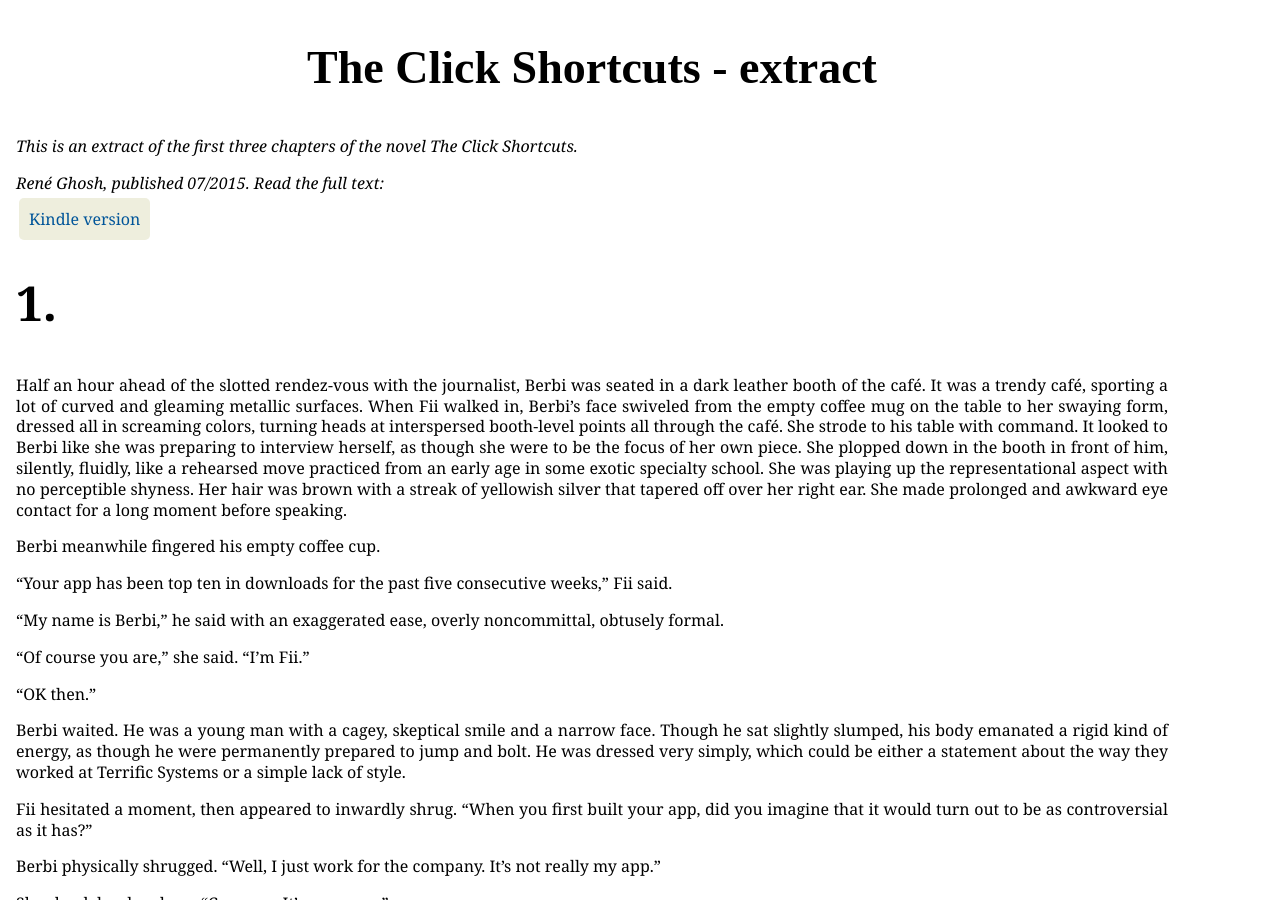
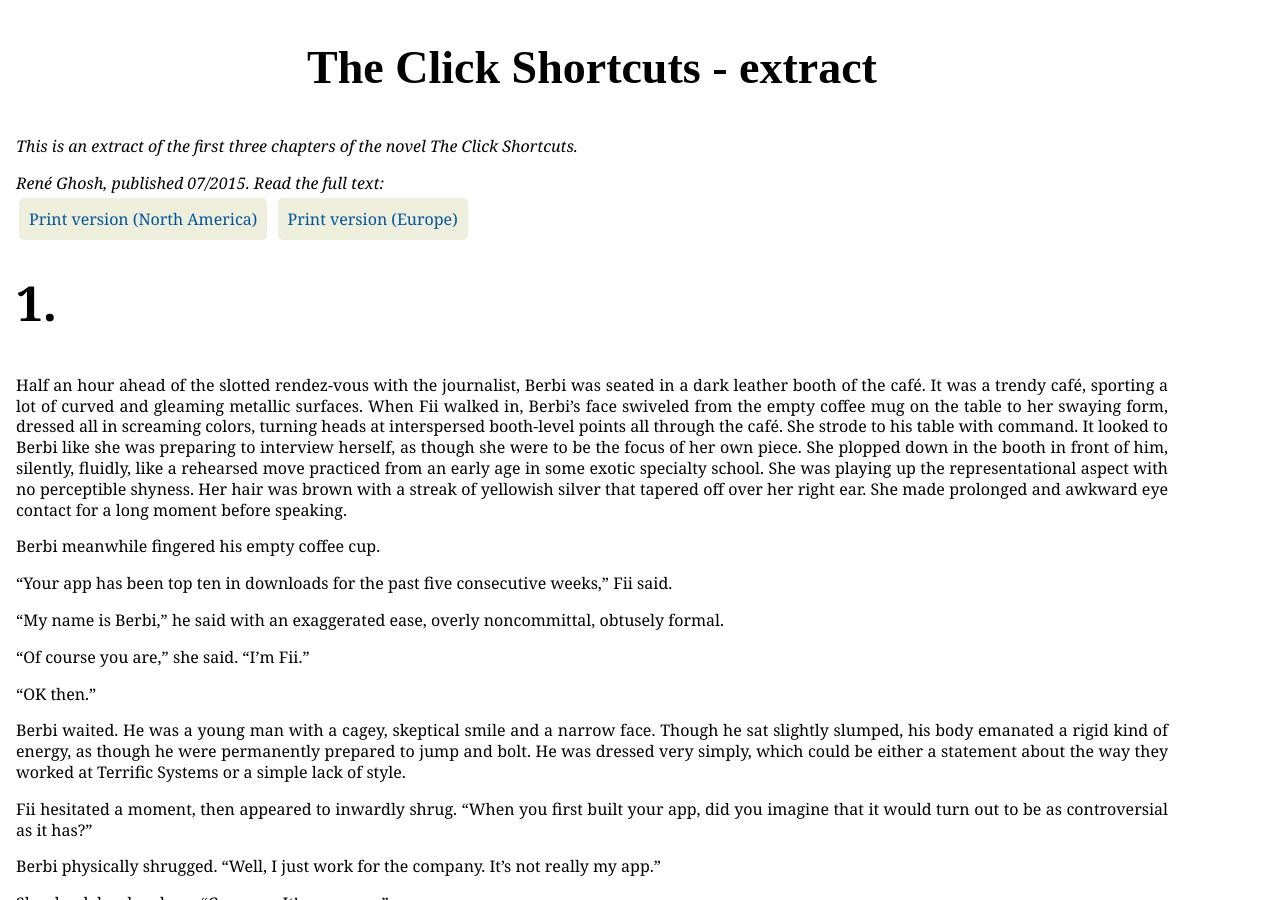
Before and after one commit to reneghosh/reneghosh.github.io, a Jekyll site: the page built from _extracts/clickshortcuts.md, in a window 1280 px wide and 900 px high. Built offline with Jekyll 4.4.1, drawn with Linux system fonts in a browser that asks for light colours; some web fonts are replaced.

Commit message:
links to extracts of the click shortcuts

```diff
--- a/_extracts/clickshortcuts.md
+++ b/_extracts/clickshortcuts.md
@@ -12,7 +12,10 @@ _This is an extract of the first three chapters of the novel The Click Shortcuts
 
 _René Ghosh, published 07/2015. Read the full text:_
 
-<p><a class="buttonlink" href="http://www.amazon.com/gp/product/B0119N2J3C">Kindle version</a></p>
+<p>
+	<a class="buttonlink" href="http://www.amazon.com/Click-Shortcuts-M-Ren%C3%A9-Ghosh/dp/2953100423">Print version (North America)</a>
+	<a class="buttonlink" href="http://www.amazon.fr/Click-Shortcuts-M-Ren%C3%A9-Ghosh/dp/2953100423">Print version (Europe)</a>
+</p>
 
 ## 1.
 Half an hour ahead of the slotted rendez-vous with the journalist, Berbi was seated in a dark leather booth of the café. It was a trendy café, sporting a lot of curved and gleaming metallic surfaces. When Fii walked in, Berbi’s face swiveled from the empty coffee mug on the table to her swaying form, dressed all in screaming colors, turning heads at interspersed booth-level points all through the café. She strode to his table with command. It looked to Berbi like she was preparing to interview herself, as though she were to be the focus of her own piece. She plopped down in the booth in front of him, silently, fluidly, like a rehearsed move practiced from an early age in some exotic specialty school. She was playing up the representational aspect with no perceptible shyness. Her hair was brown with a streak of yellowish silver that tapered off over her right ear. She made prolonged and awkward eye contact for a long moment before speaking.
```
